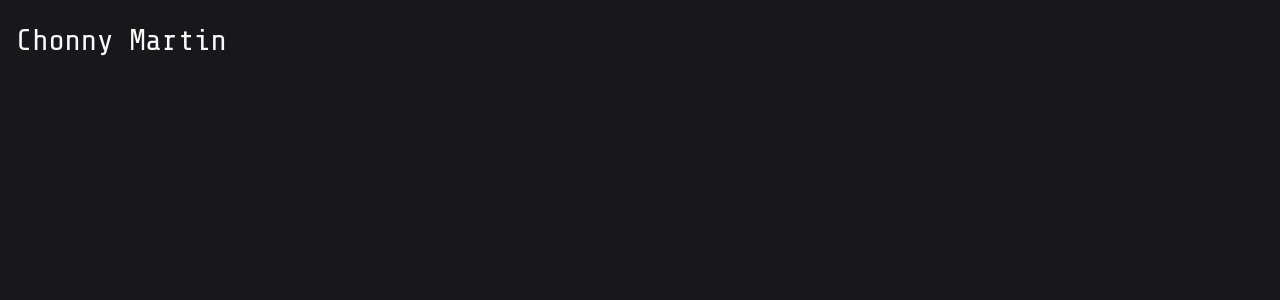
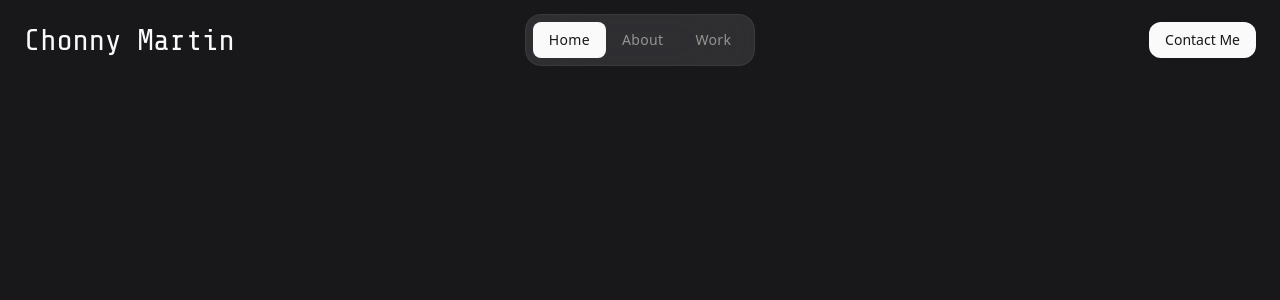
Before and after one commit to ChonnyRama/chonny_portfolio, a React (Vite) app: page / in a window 1280 px wide. Shown: the top 300 px of the page. Built offline with nearby package versions, Linux system fonts and the light colour scheme.

Commit message:
create header and navbar with tailwind styling

```diff
--- a/index.html
+++ b/index.html
@@ -26,7 +26,7 @@
 
     <link
       rel="stylesheet"
-      href="https://fonts.googleapis.com/css2?family=Material+Symbols+Rounded:opsz,wght,FILL,GRAD@24,400,0,0&icon_names=search"
+      href="https://fonts.googleapis.com/css2?family=Material+Symbols+Rounded:opsz,wght,FILL,GRAD@24,400,0..1,0"
     />
   </head>
   <body>
--- a/package.json
+++ b/package.json
@@ -11,9 +11,10 @@
   },
   "dependencies": {
     "@tailwindcss/vite": "^4.0.7",
+    "prop-types": "^15.8.1",
     "react": "^19.0.0",
     "react-dom": "^19.0.0",
-    "tailwindcss": "^4.0.7"
+    "tailwindcss": "^4.0.8"
   },
   "devDependencies": {
     "@eslint/js": "^9.19.0",
--- a/src/components/Header.jsx
+++ b/src/components/Header.jsx
@@ -1,14 +1,29 @@
-import React from "react";
+import Navbar from './Navbar';
+import { useState } from 'react';
 
 export default function Header() {
+  const [navOpen, setNavOpen] = useState(false);
+
+  const handleClick = () => {
+    setNavOpen((prev) => !prev);
+  };
   return (
     <header className="fixed left-0 top-0 z-40 flex h-20 w-full items-center bg-gradient-to-b from-zinc-900/0">
-      <div className="mx-auto w-full max-w-screen-2xl px-4">
+      <div className="max-w-screen-3xl mx-auto flex w-full items-center justify-between px-4 md:grid md:grid-cols-[1fr_3fr_1fr] md:px-6">
         <h1>
           <a href="/" className="logo font-code animate-shadow-dance text-3xl">
             Chonny Martin
           </a>
         </h1>
+        <div className="relative md:justify-self-center">
+          <button className="menu-btn md:hidden" onClick={handleClick}>
+            <span className="material-symbols-rounded">{navOpen ? 'close' : 'menu'}</span>
+          </button>
+          <Navbar navOpen={navOpen} />
+        </div>
+        <a href="/contact" className="btn btn-secondary max-md:hidden md:justify-self-end">
+          Contact Me
+        </a>
       </div>
     </header>
   );
--- /dev/null
+++ b/src/components/Navbar.jsx
@@ -0,0 +1,67 @@
+import { useRef, useEffect } from 'react';
+import PropTypes from 'prop-types';
+
+export default function Navbar({ navOpen }) {
+  const lastActiveLink = useRef();
+  const activeBox = useRef();
+
+  const initialActiveBox = () => {
+    //setting position of active box and making it visible by defining height and width
+    activeBox.current.style.top = lastActiveLink.current.offsetTop + 'px';
+    activeBox.current.style.left = lastActiveLink.current.offsetLeft + 'px';
+    activeBox.current.style.width = lastActiveLink.current.offsetWidth + 'px';
+    activeBox.current.style.height = lastActiveLink.current.offsetHeight + 'px';
+  };
+
+  useEffect(initialActiveBox, []);
+  window.addEventListener('resize', initialActiveBox);
+
+  const navItems = [
+    {
+      label: 'Home',
+      link: '#home',
+      className: 'nav-link active',
+      ref: lastActiveLink,
+    },
+    {
+      label: 'About',
+      link: '#about',
+      className: 'nav-link',
+    },
+    {
+      label: 'Work',
+      link: '#work',
+      className: 'nav-link',
+    },
+    {
+      label: 'Contact',
+      link: '#contact',
+      className: 'nav-link md:hidden',
+    },
+  ];
+
+  const handleClick = (e) => {
+    lastActiveLink.current?.classList.remove('active');
+    e.target.classList.add('active');
+    lastActiveLink.current = e.target;
+    //set active box
+    activeBox.current.style.top = e.target.offsetTop + 'px';
+    activeBox.current.style.left = e.target.offsetLeft + 'px';
+    activeBox.current.style.width = e.target.offsetWidth + 'px';
+    activeBox.current.style.height = e.target.offsetHeight + 'px';
+  };
+  return (
+    <nav className={'navbar ' + (navOpen ? 'active' : '')}>
+      {navItems.map(({ label, link, className, ref }, key) => (
+        <a href={link} className={className} ref={ref} key={key} onClick={handleClick}>
+          {label}
+        </a>
+      ))}
+      <div className="active-box" ref={activeBox}></div>
+    </nav>
+  );
+}
+
+Navbar.propTypes = {
+  navOpen: PropTypes.bool.isRequired,
+};
--- a/src/index.css
+++ b/src/index.css
@@ -1,9 +1,11 @@
-@import "tailwindcss";
+@import 'tailwindcss';
 @plugin 'tailwind-scrollbar';
 
 @theme {
-  --font-code: "Share Tech Mono", serif;
+  --font-code: 'Share Tech Mono', serif;
 }
+
+/* Custom utilities */
 
 @layer utilities {
   @keyframes shadow-dance {
@@ -18,9 +20,41 @@
         10px 10px 0 #00d4ff;
     }
   }
-
   .animate-shadow-dance {
     animation: shadow-dance 2s ease-in 1;
+  }
+
+  .material-symbols-rounded {
+    @apply h-[1-em] w-[1em] overflow-hidden;
+    font-variation-settings:
+      'FILL' 0,
+      'wght' 400,
+      'GRAD' 0,
+      'opsz' 24;
+  }
+}
+
+/* Custom Components */
+
+@layer components {
+  .menu-btn {
+    @apply grid h-10 w-10 place-items-center rounded-xl bg-zinc-50/10 ring-1 ring-inset ring-zinc-50/[0.02] backdrop-blur-2xl transition-[transform_background-color] hover:bg-zinc-50/15 active:scale-95;
+  }
+
+  .navbar {
+    @apply invisible absolute right-0 top-full isolate mt-2 min-w-40 scale-50 rounded-2xl bg-zinc-50/10 p-2 opacity-0 ring-1 ring-inset ring-zinc-50/5 blur-sm backdrop-blur-2xl transition-[opacity_transform_filter] md:visible md:static md:mt-0 md:flex md:scale-100 md:items-center md:opacity-100 md:blur-none;
+  }
+
+  .nav-link {
+    @apply grid h-9 items-center px-4 text-sm font-medium tracking-wide text-zinc-50/50 transition-colors hover:text-zinc-50;
+  }
+
+  .btn {
+    @apply flex h-9 max-w-max items-center gap-2 rounded-xl px-4 text-sm font-medium ring-1 ring-inset ring-zinc-50/5 transition-[background-color];
+  }
+
+  .btn-secondary {
+    @apply bg-zinc-50 text-zinc-900 active:bg-zinc-50/80;
   }
 }
 
@@ -29,5 +63,17 @@ html {
 }
 
 body {
-  @apply h-[200vh] bg-zinc-900 text-zinc-50;
+  @apply bg-zinc-900 text-zinc-50;
 }
+
+.navbar.active {
+  @apply visible scale-100 opacity-100 blur-none;
+}
+
+.nav-link.active {
+  @apply text-zinc-900 duration-500;
+}
+
+.navbar .active-box {
+  @apply absolute -z-10 h-9 rounded-lg bg-zinc-50 transition-[top_left] duration-500;
+}
```
Also changed, not shown: 2 other files (tests, documents, lock files or other folders).
